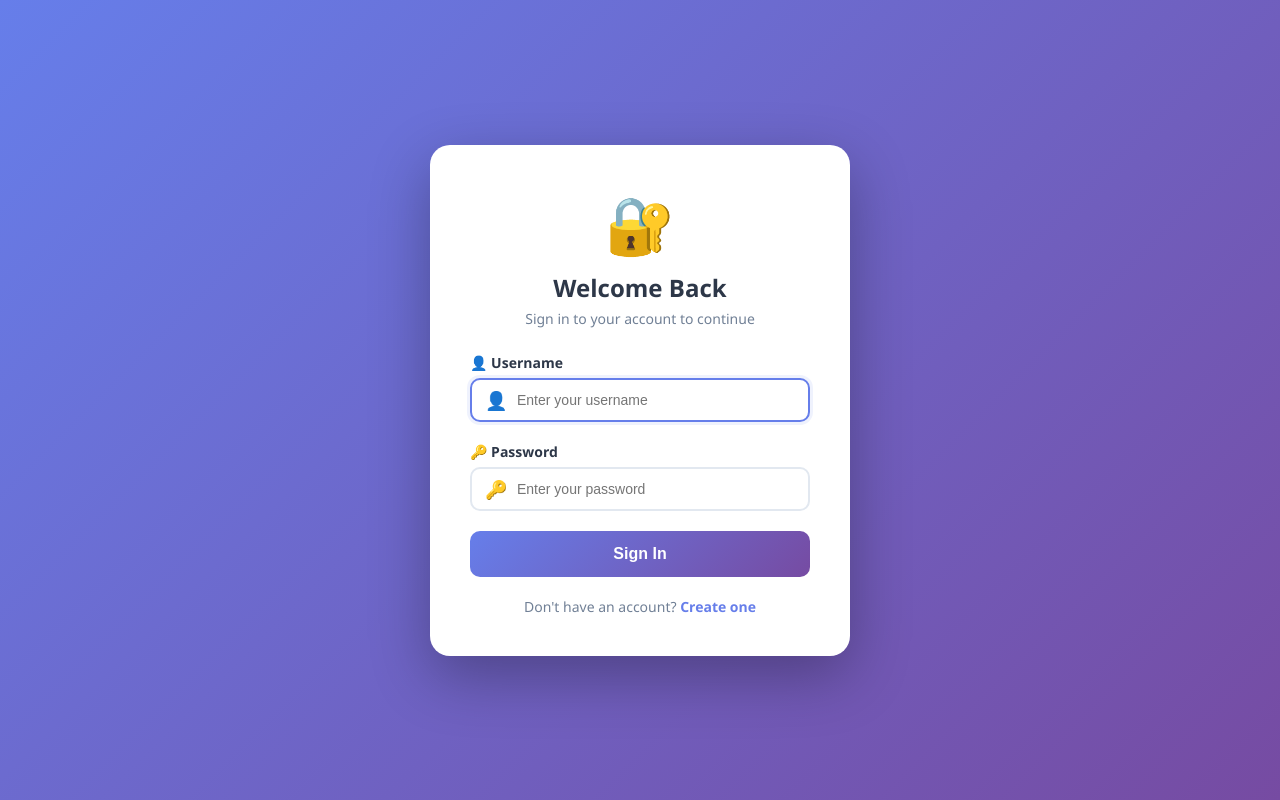
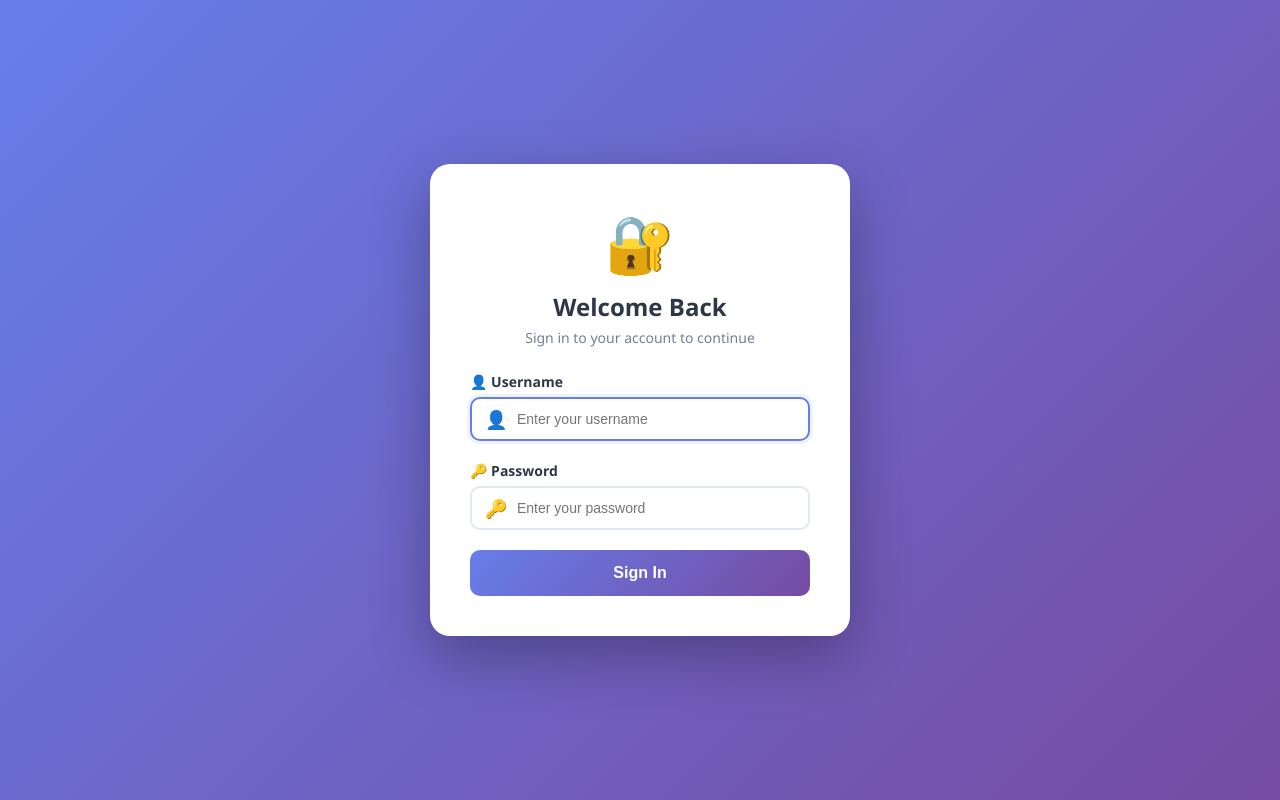
Before and after one commit to rnsdoodi/slip_Genarator, a Flask app: page /login in a window 1280 px wide. Run offline with Flask 3, Linux system fonts and the light colour scheme.

Commit message:
update 16 - PDF Genaration + Enhacment

```diff
--- a/templates/login.html
+++ b/templates/login.html
@@ -139,9 +139,9 @@
             <button type="submit" class="btn"> Sign In</button>
         </form>
 
-        <div class="links">
-            Don't have an account? <a href="{{ url_for('register') }}">Create one</a>
-        </div>
+<!--        <div class="links">-->
+<!--            Don't have an account? <a href="{{ url_for('register') }}">Create one</a>-->
+<!--        </div>-->
 
 <!--        <div class="links" style="margin-top: 10px; font-size: 12px; color: #a0aec0;">-->
 <!--            Demo: admin / admin123-->
```
